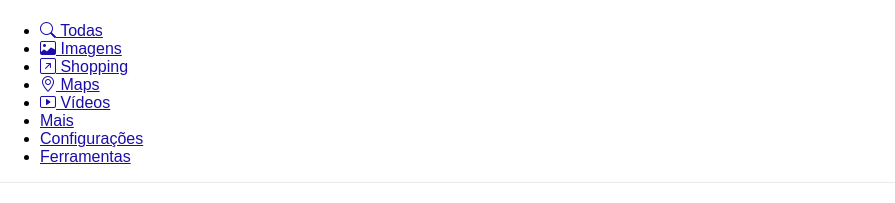
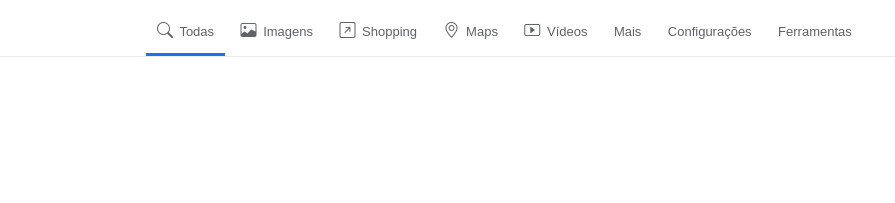
Before and after one commit to julianossgs/Google-Search, a plain HTML site: page index.html in a window 1280 px wide. Shown: the part 69-272 px from the top of the page, without its empty margins (0-895 px from the left). Drawn offline with nearby package versions, Linux system fonts and the light colour scheme.

Commit message:
Finalizando Css do Header/Navbar

```diff
--- a/css/styles.css
+++ b/css/styles.css
@@ -58,3 +58,41 @@ header{
 #mic-icon{
     right: 88px;
 }
+
+#links-list{
+    list-style: none;
+    padding-left: 0;
+    margin-left: 146px;
+    margin-bottom: 0;
+}
+
+#links-list li{
+   display: inline-block;
+   padding: 0 11px;
+}
+
+#links-list li a{
+    color: #5f6368;
+    text-decoration: none;
+    font-size: 13px;
+    padding-bottom: 13px;
+    display: inline-block;
+}
+
+#links-list li i{
+    font-size: 16px;
+    display: inline-block;
+    margin-right: 3px;
+}
+
+#links-list li a:hover{
+    color: #1a73e8;
+}
+
+.active-link{
+    border-bottom: 3px solid #1a73e8;
+}
+
+#link-list .active-link a{
+    color: #1a73e8;
+}
--- a/index.html
+++ b/index.html
@@ -32,7 +32,7 @@
             </div>
             <nav>
                 <ul id="links-list">
-                    <li><a href="#"><i class="bi bi-search"></i> Todas</a></li>
+                    <li class="active-link"><a href="#"><i class="bi bi-search"></i> Todas</a></li>
                     <li><a href="#"><i class="bi bi-image"></i> Imagens</a></li>
                     <li><a href="#"><i class="bi bi-arrow-up-right-square"></i> Shopping</a></li>
                     <li><a href="#"><i class="bi bi-geo-alt"></i> Maps</a></li>
```
